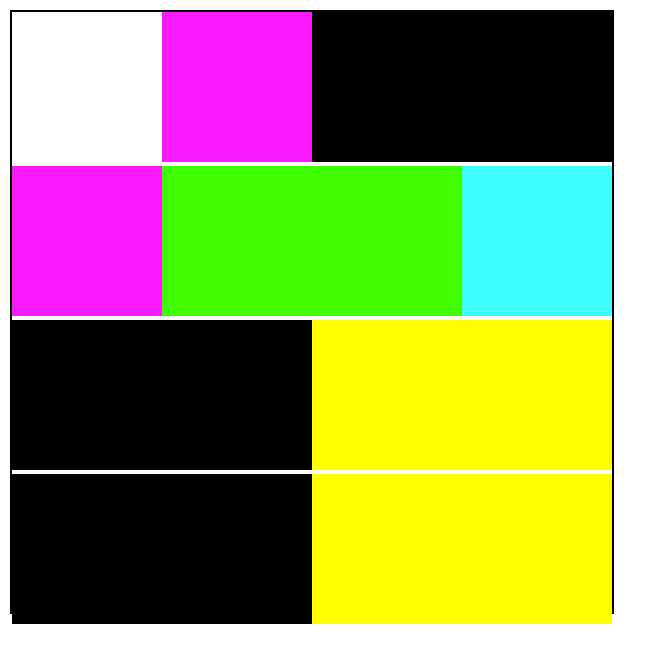
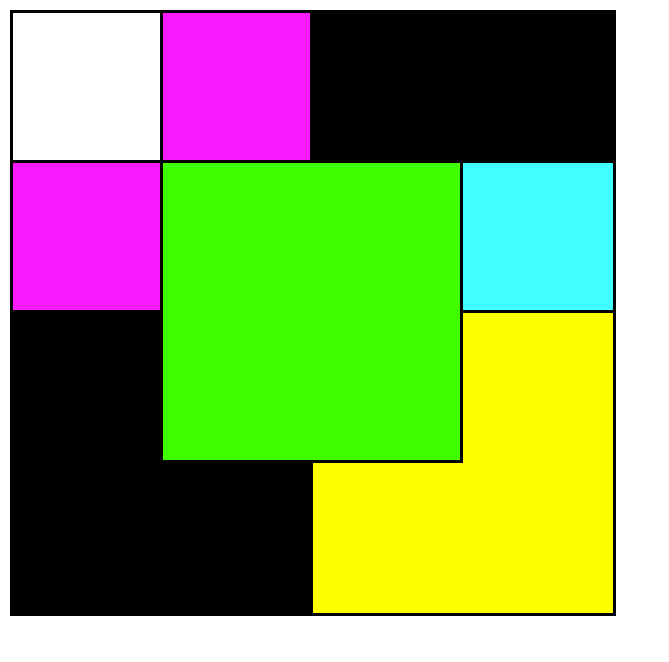
Before and after one commit to ohwowoAo/FrontEndTest, a React (Create React App) app: page / in a window 1280 px wide. Shown: the top 662 px of the page, without its empty margins (0-669 px from the left). Built offline with nearby package versions, Linux system fonts and the light colour scheme.

Commit message:
Feat : 낱개 box로 구성하는 방법

```diff
--- a/src/App.js
+++ b/src/App.js
@@ -8,23 +8,23 @@ const App = () => {
         <Box className="white"></Box>
         <Box className="pink"></Box>
         <Box className="black"></Box>
-        <Box className="black"></Box>
+        <Box className="black noBorR"></Box>
         {/* <WhiteBox></WhiteBox>
         <PinkBox></PinkBox>
         <BlackBox></BlackBox>
         <BlackBox></BlackBox> */}
         <Box className="pink"></Box>
+        <Box className="green noBorB noBorR"></Box>
+        <Box className="green noBorB"></Box>
+        <Box className="skyblue noBorR"></Box>
+        <Box className="black"></Box>
+        <Box className="green noBorR"></Box>
         <Box className="green"></Box>
-        <Box className="green"></Box>
-        <Box className="skyblue"></Box>
-        <Box className="black"></Box>
-        <Box className="black"></Box>
-        <Box className="yellow"></Box>
-        <Box className="yellow"></Box>
-        <Box className="black"></Box>
-        <Box className="black"></Box>
-        <Box className="yellow"></Box>
-        <Box className="yellow"></Box>
+        <Box className="yellow noBorR noBorB"></Box>
+        <Box className="black noBorB"></Box>
+        <Box className="black noBorB"></Box>
+        <Box className="yellow noBorR noBorB"></Box>
+        <Box className="yellow noBorR noBorB"></Box>
       </Contents>
     </Wrapper>
   );
@@ -37,24 +37,34 @@ const Contents = styled.div`
   width: 600px;
   height: 600px;
   margin: 10px;
-  border: 2px solid #000;
+  border: 3px solid #000;
+  font-size: 0;
 `;
 const Box = styled.div`
   width: calc(100% / 4);
   height: calc(100% / 4);
   display: inline-block;
+  box-sizing: border-box;
   background-color: ${(props) =>
-    props.className === "black"
+    props.className.includes("white")
+      ? "#fff"
+      : props.className.includes("black")
       ? "#000"
-      : props.className === "pink"
+      : props.className.includes("pink")
       ? "#f91aff"
-      : props.className === "green"
+      : props.className.includes("green")
       ? "#40fe00"
-      : props.className === "skyblue"
+      : props.className.includes("skyblue")
       ? "#3fffff"
-      : props.className === "yellow"
+      : props.className.includes("yellow")
       ? "#fffe00"
       : "initial"};
+  /* border-right: ${(props) =>
+    props.className.includes("borR") ? "2px solid #000" : "initial"}; */
+  border-right: ${(props) =>
+    props.className.includes("noBorR") ? "initial" : "3px solid #000"};
+  border-bottom: ${(props) =>
+    props.className.includes("noBorB") ? "initial" : "3px solid #000"};
 `;
 // const WhiteBox = styled.div`
 //   background-color: #fff;
```
